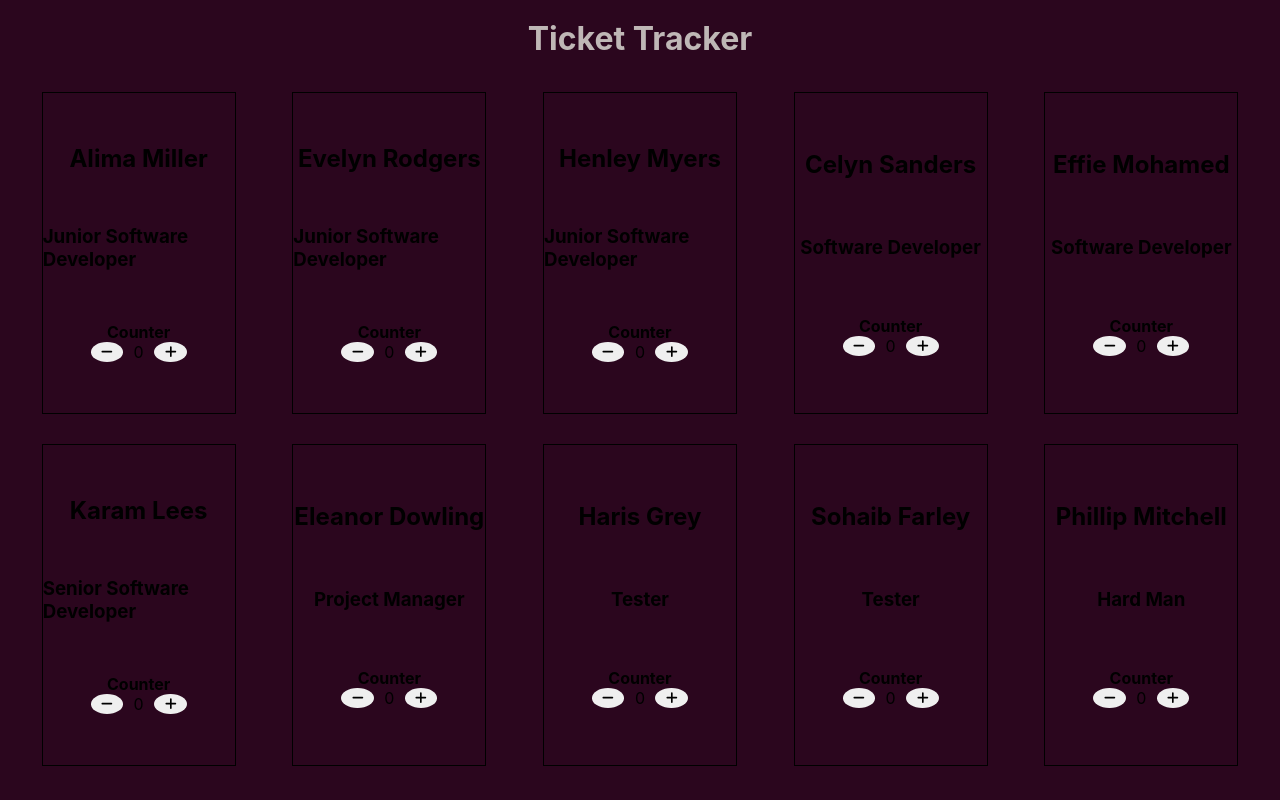
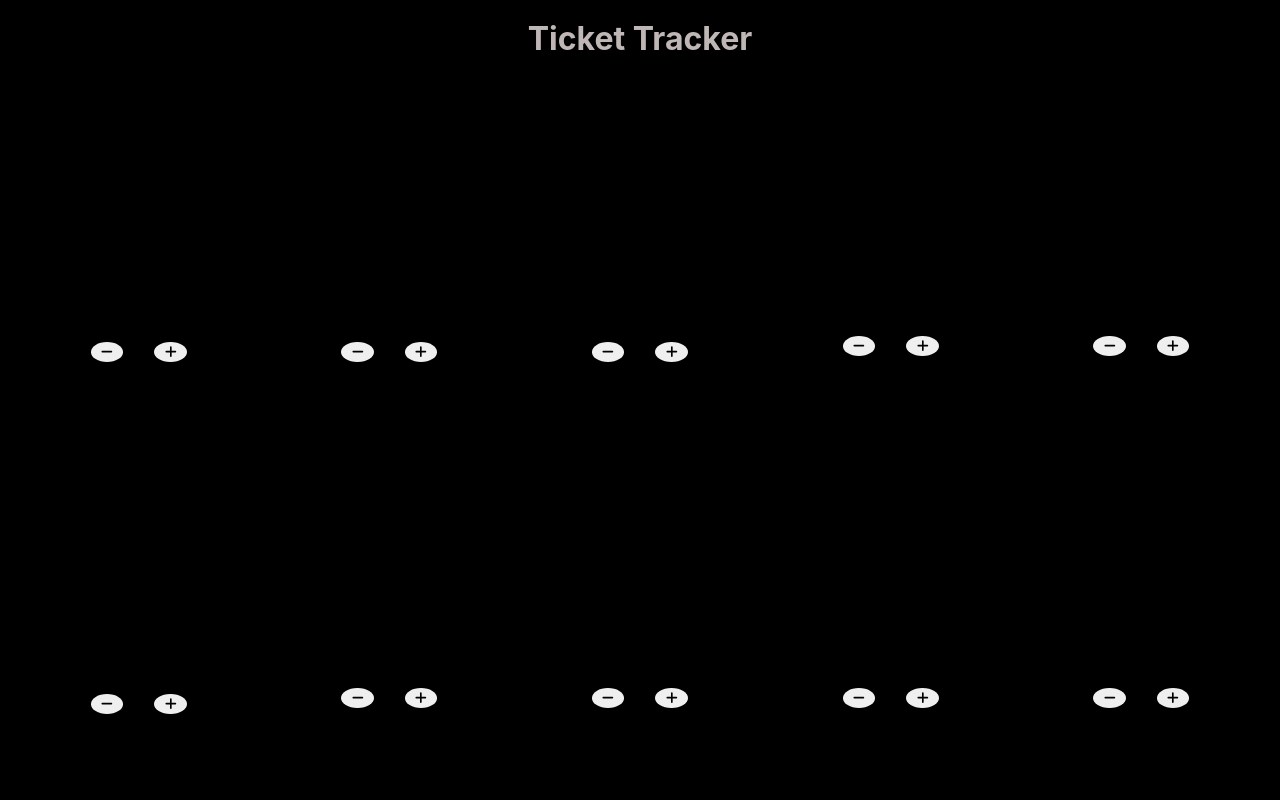
Before and after one commit to HPTR/ticket-tracker, a React (Create React App) app: page / in a window 1280 px wide. Built offline with nearby package versions, Linux system fonts and the light colour scheme.

Commit message:
Fix black color variable

```diff
--- a/src/assets/sass/_variables.scss
+++ b/src/assets/sass/_variables.scss
@@ -1,4 +1,4 @@
-$color-black: #2b061e;
+$color-black: #000000;
 $color-darkgrey: #605f5e;
 $color-lightgrey: #bfb7b6;
 $color-red: #ff1053;
```
